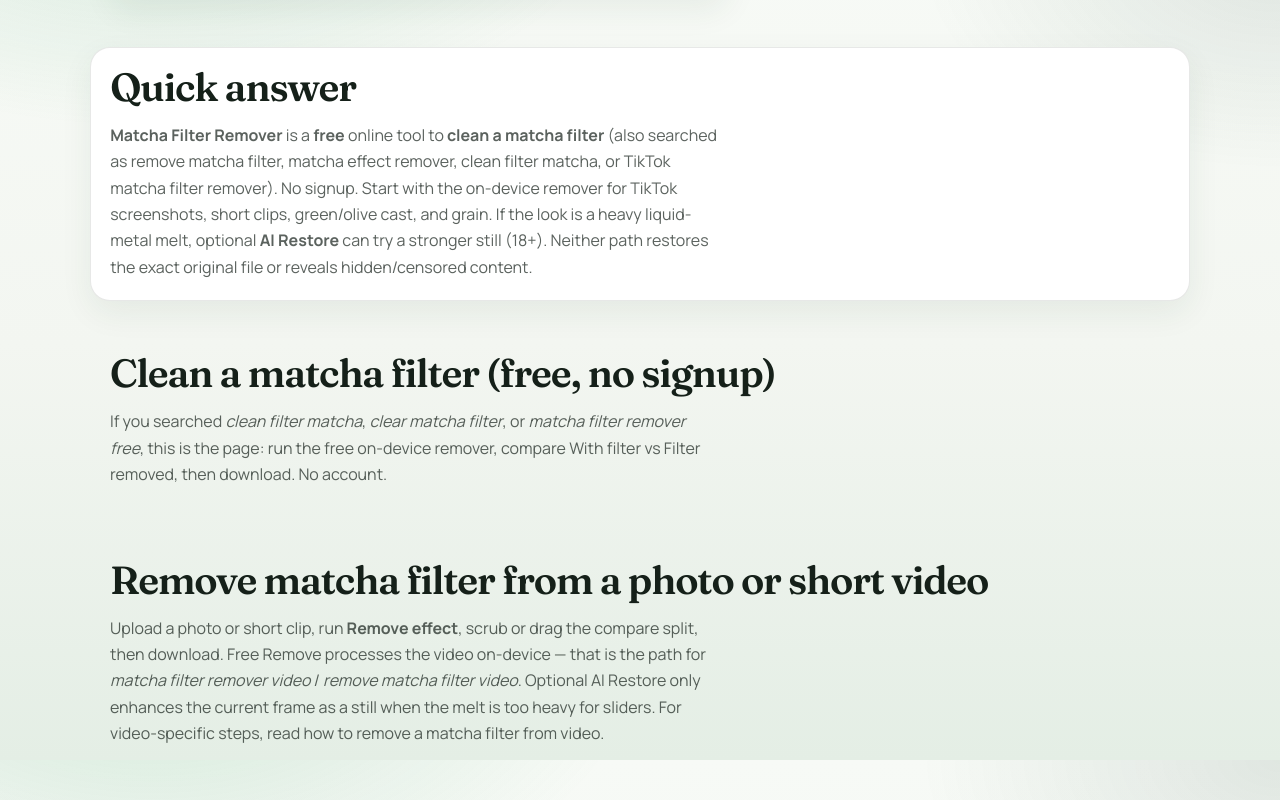
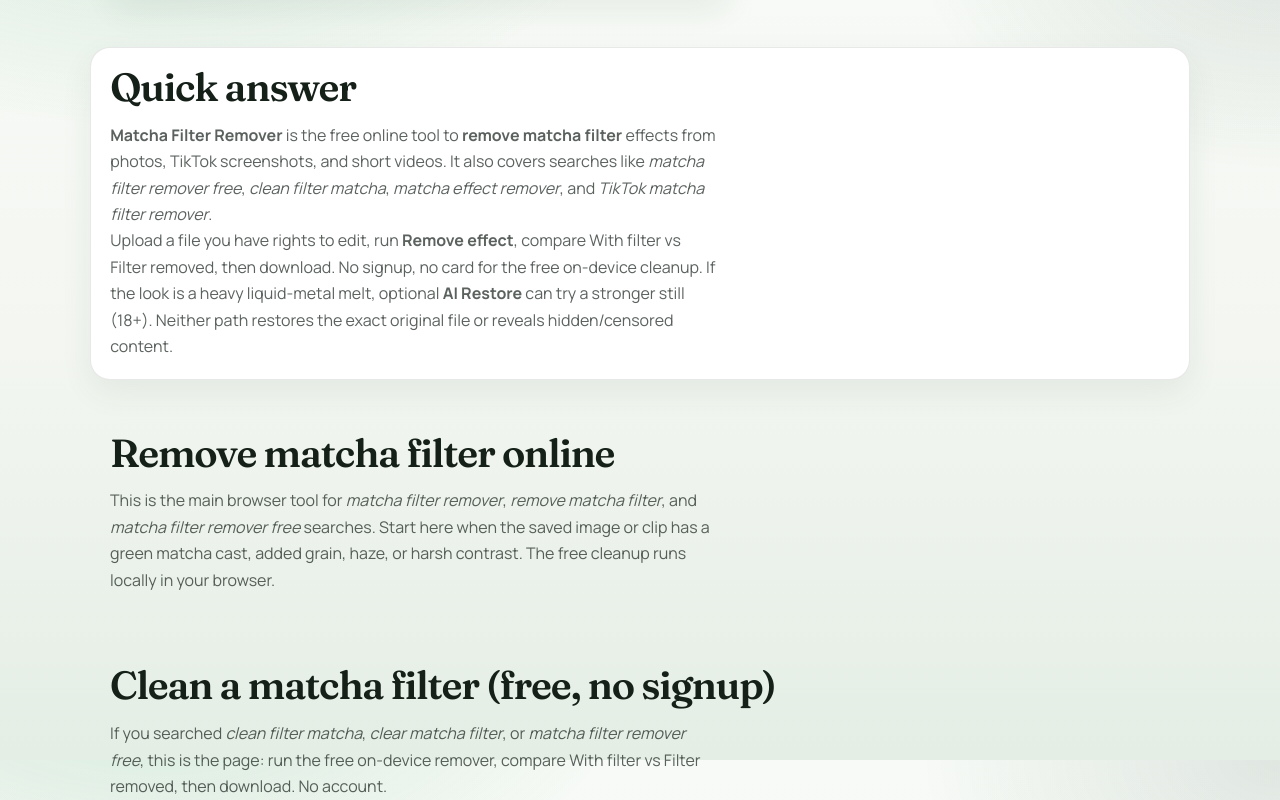
Before and after one commit to quven1990/matcha-filter-remover, a Next.js app: page /remove in a window 1280 px wide. Shown: the part 840-1640 px from the top of the page. Built offline with nearby package versions, Linux system fonts and the light colour scheme.

Commit message:
Strengthen remove page SEO targeting

```diff
--- a/app/remove/page.tsx
+++ b/app/remove/page.tsx
@@ -5,14 +5,14 @@
 import { PAYMENTS_ENABLED } from "@/lib/billing-packs";
 
 export const metadata: Metadata = {
-  title: "Free Matcha Filter Remover — Clean Filter & Video",
+  title: "Free Matcha Filter Remover — Remove Filter From Video",
   description:
-    "Free matcha filter remover for photos, TikTok screenshots & short videos — no signup. Clean the matcha effect on-device; optional AI Restore for hard melts (18+).",
+    "Remove matcha filter from photos, TikTok screenshots, and short videos online. Free browser cleanup, no signup; optional AI Restore for hard melts (18+).",
   alternates: { canonical: "/remove" },
   openGraph: {
-    title: "Free Matcha Filter Remover — Clean Filter & Video",
+    title: "Free Matcha Filter Remover — Remove Filter From Video",
     description:
-      "Free matcha filter remover for photos, TikTok screenshots and short videos. Clean the matcha effect on-device; optional AI for hard melts (18+).",
+      "Remove matcha filter from photos, TikTok screenshots, and short videos online. Free browser cleanup, no signup; optional AI for hard melts (18+).",
     url: "https://matchafilter.online/remove",
   },
 };
@@ -24,7 +24,7 @@
 const faq = [
   {
     q: "What is a matcha filter remover?",
-    a: "A free online tool to remove or clean a viral matcha filter from a saved photo, screenshot, or short video. The default remover reduces green/olive tint, grain, and harsh contrast in your browser. Optional AI Restore is for heavy liquid-metal melts the free tool cannot undo.",
+    a: "A free online tool to remove or clean a viral matcha filter from a saved photo, TikTok screenshot, or short video. The default remover reduces green/olive tint, grain, and harsh contrast in your browser. Optional AI Restore is for heavy liquid-metal melts the free tool cannot undo.",
   },
   {
     q: "Is matcha filter removal the same as a matcha effect remover?",
@@ -33,6 +33,10 @@
   {
     q: "Is the matcha filter remover free?",
     a: "Yes. The default on-device remover is free — no signup, no card. Optional AI Restore uses credits when checkout is open, and only for hard melts.",
+  },
+  {
+    q: "How do I remove matcha filter online?",
+    a: "Open this page, upload a photo, screenshot, or short clip you have rights to edit, run Remove effect, compare the result, then download. This is the main free online matcha filter remover path.",
   },
   {
     q: "When should I use free Remove vs AI Restore?",
@@ -49,7 +53,7 @@
   },
   {
     q: "How do I remove a matcha filter from a video?",
-    a: "Upload a short MP4, WebM, or MOV, run free Remove effect on-device, scrub frames to check, then download. That covers searches like matcha filter remover video. AI Restore (when open) only fixes the current frame as a still — not the whole clip. See the video guide below for details.",
+    a: "Upload a short MP4, WebM, or MOV, run free Remove effect on-device, scrub frames to check, then download. That covers searches like matcha filter remover video, remove matcha filter video, and remove filter from video. AI Restore (when open) only fixes the current frame as a still — not the whole clip. See the video guide below for details.",
   },
   {
     q: "How do I remove a matcha filter on TikTok?",
@@ -88,7 +92,7 @@
         operatingSystem: "Web Browser",
         url: "https://matchafilter.online/remove",
         description:
-          "Free matcha filter remover for photos and short videos, plus optional AI Restore for heavy melts. No signup for the free tool.",
+          "Free matcha filter remover for photos, TikTok screenshots, and short videos, plus optional AI Restore for heavy melts. No signup for the free tool.",
         offers: {
           "@type": "Offer",
           price: "0",
@@ -108,7 +112,7 @@
         "@type": "HowTo",
         name: "How to use Matcha Filter Remover",
         description:
-          "Free online matcha filter removal for photos and short videos, with optional AI Restore for heavy liquid-metal melts.",
+          "Free online matcha filter removal for photos, TikTok screenshots, and short videos, with optional AI Restore for heavy liquid-metal melts.",
         step: [
           {
             "@type": "HowToStep",
@@ -149,19 +153,34 @@
       <MediaTool
         mode="remove"
         title="Matcha Filter Remover"
-        subtitle="Free on-device cleanup for green cast and grain. Optional AI Restore for heavy liquid-metal melts (18+). Works on TikTok screenshots and short clips."
+        subtitle="Remove matcha filter from photos, TikTok screenshots, and short videos. Free browser cleanup, no signup; optional AI Restore for heavy liquid-metal melts (18+)."
       />
 
       <section className="section answer-box">
         <h2>Quick answer</h2>
         <p>
-          <strong>Matcha Filter Remover</strong> is a <strong>free</strong> online tool to{" "}
-          <strong>clean a matcha filter</strong> (also searched as remove matcha filter, matcha
-          effect remover, clean filter matcha, or TikTok matcha filter remover). No signup. Start
-          with the on-device remover for TikTok screenshots, short clips, green/olive cast, and
-          grain. If the look is a heavy liquid-metal melt, optional{" "}
+          <strong>Matcha Filter Remover</strong> is the free online tool to{" "}
+          <strong>remove matcha filter</strong> effects from photos, TikTok screenshots, and short
+          videos. It also covers searches like <em>matcha filter remover free</em>,{" "}
+          <em>clean filter matcha</em>, <em>matcha effect remover</em>, and{" "}
+          <em>TikTok matcha filter remover</em>.
+        </p>
+        <p>
+          Upload a file you have rights to edit, run <strong>Remove effect</strong>, compare With
+          filter vs Filter removed, then download. No signup, no card for the free on-device
+          cleanup. If the look is a heavy liquid-metal melt, optional{" "}
           <strong>AI Restore</strong> can try a stronger still (18+). Neither path restores the
           exact original file or reveals hidden/censored content.
+        </p>
+      </section>
+
+      <section className="section">
+        <h2>Remove matcha filter online</h2>
+        <p>
+          This is the main browser tool for <em>matcha filter remover</em>,{" "}
+          <em>remove matcha filter</em>, and <em>matcha filter remover free</em> searches. Start
+          here when the saved image or clip has a green matcha cast, added grain, haze, or harsh
+          contrast. The free cleanup runs locally in your browser.
         </p>
       </section>
 
@@ -179,9 +198,9 @@
         <p>
           Upload a photo or short clip, run <strong>Remove effect</strong>, scrub or drag the
           compare split, then download. Free Remove processes the video on-device — that is the path
-          for <em>matcha filter remover video</em> / <em>remove matcha filter video</em>. Optional
-          AI Restore only enhances the current frame as a still when the melt is too heavy for
-          sliders. For video-specific steps, read{" "}
+          for <em>matcha filter remover video</em>, <em>remove matcha filter video</em>, and{" "}
+          <em>remove filter from video</em>. Optional AI Restore only enhances the current frame as
+          a still when the melt is too heavy for sliders. For video-specific steps, read{" "}
           <Link href="/guide/remove-matcha-filter-from-video">
             how to remove a matcha filter from video
           </Link>
```
Also changed, not shown: 1 other file (tests, documents, lock files or other folders).
